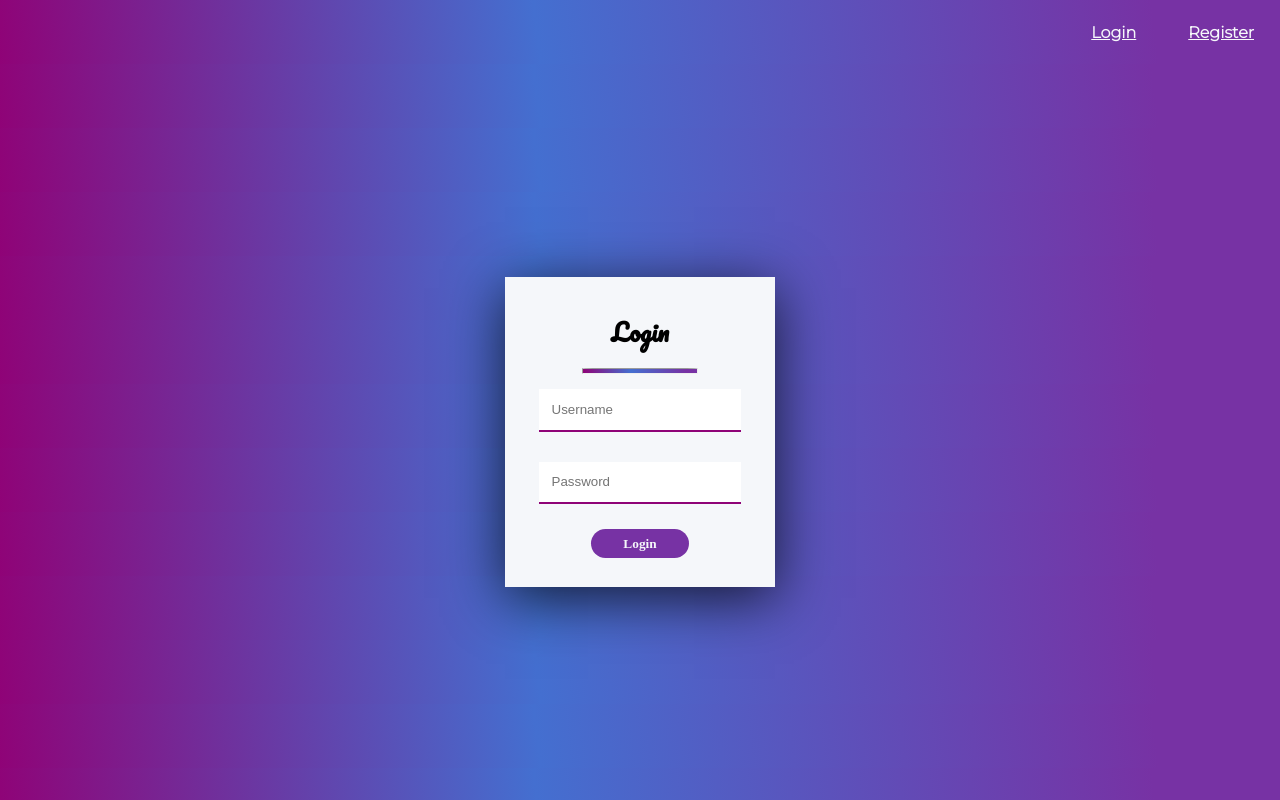
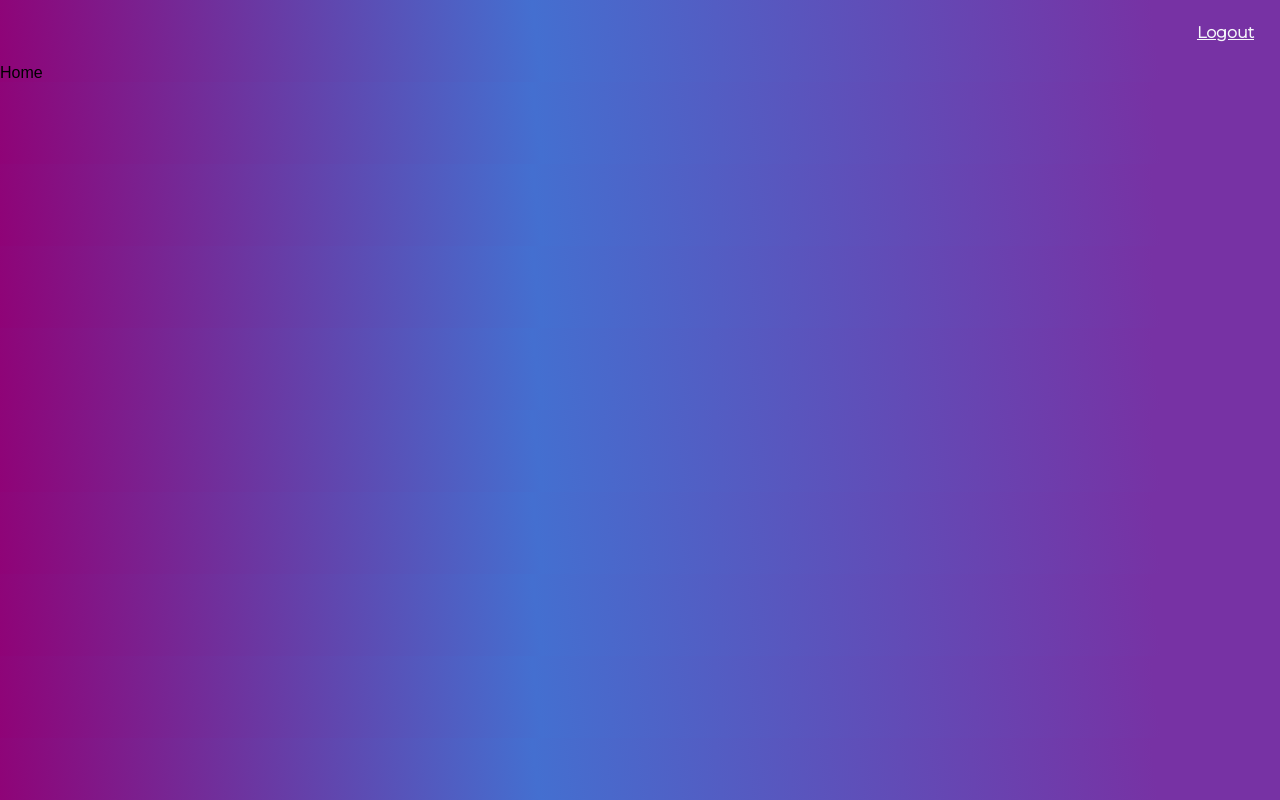
Before and after one commit to Ayush-Flash/smart-routine-maker, a React (Create React App) app: page /home in a window 1280 px wide. Built offline with nearby package versions, Linux system fonts and the light colour scheme.

Commit message:
Fixed Navigation Bug
Cleared ambigious routing

```diff
--- a/src/App.js
+++ b/src/App.js
@@ -1,12 +1,40 @@
 import React, { Component } from 'react';
-import Navbar from './components/Navbar/Navbar';
+import Navbar from './components/Navbar/Navbar'
+import LoginForm from './components/LoginForm/LoginForm';
+import RegForm from './components/RegForm/RegForm';
+import Home from './components/Home/Home';
+import { Route, Switch, Redirect } from 'react-router-dom';
+
 
 class App extends Component {
+  constructor(props) {
+    super(props);
+    this.state = {
+      isUserSignedIn: true
+    }
+  }
+
+  logOutHandler = () => {
+    this.setState({isUserSignedIn : false});
+  }
 
   render() {
     return (
       <div className="App">
-        <Navbar />
+        <Navbar isUserSignedIn={this.state.isUserSignedIn} logOutHandler={this.logOutHandler}/>
+          {
+            (!this.state.isUserSignedIn) ?
+            <div>
+              <Switch>
+                <Route path='/register' exact component={RegForm} />
+                <Route path='/' component={LoginForm} />
+              </Switch>
+            </div>
+            : <div>
+                <Route path='/home' component={Home} />
+                <Redirect to='/home' />
+              </div>
+          }
       </div>
     );
   }
--- a/src/components/Home/Home.js
+++ b/src/components/Home/Home.js
@@ -1,9 +1,13 @@
 import React, { Component } from 'react';
 
 class Home extends Component {
-    state = {  }
+
     render() {
-        return ( <div>Home</div> );
+        return (
+            <div>
+                <p>Home</p>
+            </div>
+        );
     }
 }
 
--- a/src/components/LoginForm/LoginForm.js
+++ b/src/components/LoginForm/LoginForm.js
@@ -2,10 +2,13 @@ import React, { Component } from 'react';
 import styles from './loginform.module.css';
 
 class loginForm extends Component {
-    state = {
+    constructor(props) {
+        super(props)
+        this.state = {
             username: '',
             password: ''
         };
+    }
 
     onUsernameChange = (event) => {
         this.setState({username: event.target.value});
@@ -21,12 +24,14 @@ class loginForm extends Component {
         const { username, password } = this.state;
         if(username.length > 0 && password.length > 0) {
             console.log(username, password);
-            this.props.history.replace('/login/home');
+            this.props.loginHandler();
+            // this.props.history.push({pathname : this.props.match.url + 'home'});
         }
     }
 
     render() {
         return (
+            <div>
                 <div className={styles.FormContainer}>
                     <form className={styles.FormBox} onSubmit={this.onLoginClick}>
                         <h1 className={styles.FormHeader}>Login</h1>
@@ -36,6 +41,7 @@ class loginForm extends Component {
                         <p><button className={styles.FormButton} type='submit'>Login</button></p>
                     </form>
                 </div>
+            </div>
         );
     }
 }
--- a/src/components/Navbar/Navbar.js
+++ b/src/components/Navbar/Navbar.js
@@ -1,25 +1,29 @@
-import React from 'react';
+import React, { Component } from 'react';
 import styles from './navbar.module.css';
-import { Route, Link, Switch } from 'react-router-dom';
-import Home from '../Home/Home';
-import LoginForm from '../LoginForm/LoginForm';
-import RegForm from '../RegForm/RegForm';
-const Navbar = () => {
+import { Link } from 'react-router-dom';
+
+class Navbar extends Component {
+    render() {
         return (
+            <div>
+                {
+                    (!this.props.isUserSignedIn) ?
                         <nav className={styles.navbar}>
                             <ul className={styles.navlinks}>
-                <div>
                                 <Link to='/' className={styles.navlink}>Login</Link>
                                 <Link to='/register' className={styles.navlink}>Register</Link>
+                            </ul>
+                        </nav>
+                    :
+                    <nav className={styles.navbar}>
+                        <ul className={styles.navlinks}>
+                            <Link onClick={this.props.logOutHandler} to='/' className={styles.navlink}>Logout</Link>
+                        </ul>
+                    </nav>
+                }
             </div>
-            </ul>
-            <Switch>
-                <Route path='/login/home' exact component={Home} />
-                <Route path='/register' exact component={RegForm} />
-                <Route path='/' component={LoginForm} />
-            </Switch>
-        </nav>
-    );
+        )
+    }
 }
 
 export default Navbar;
```
Also changed, not shown: src/components/Home/home.module.css (added). Lines whose indentation alone changed are shown as unchanged.
